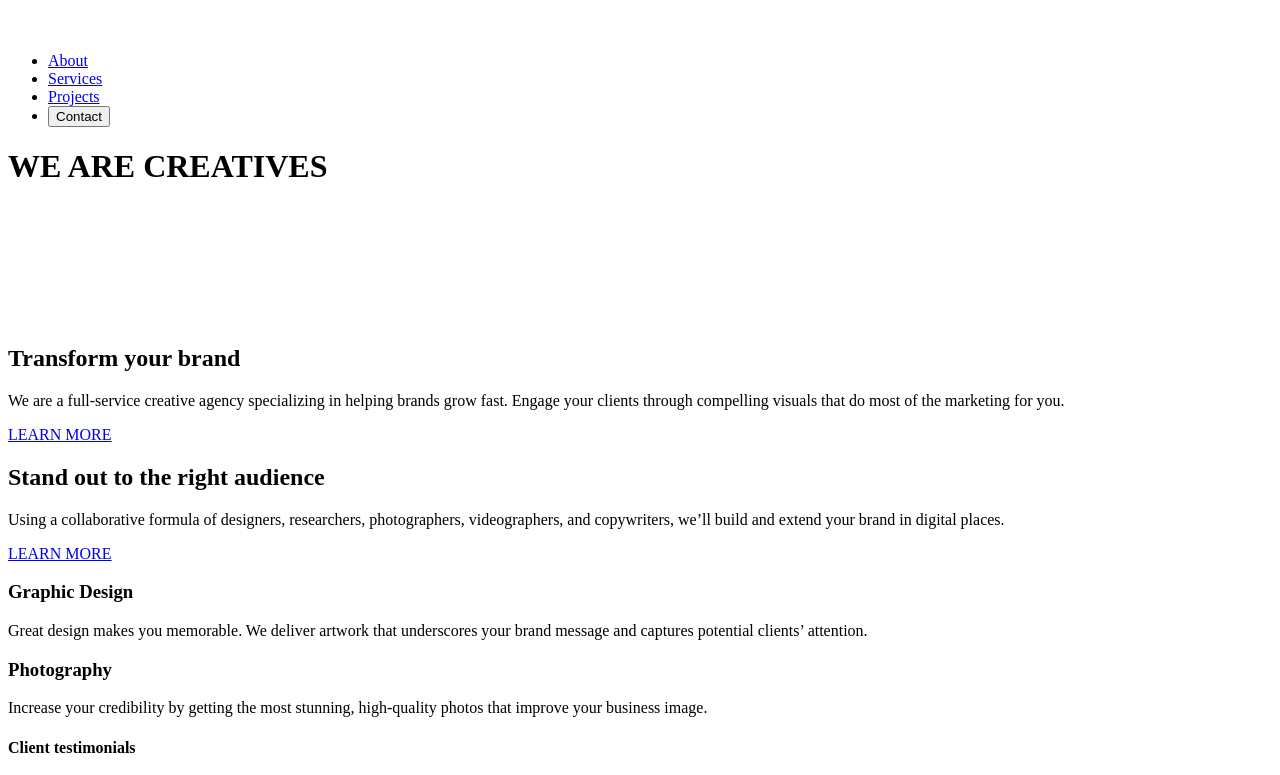
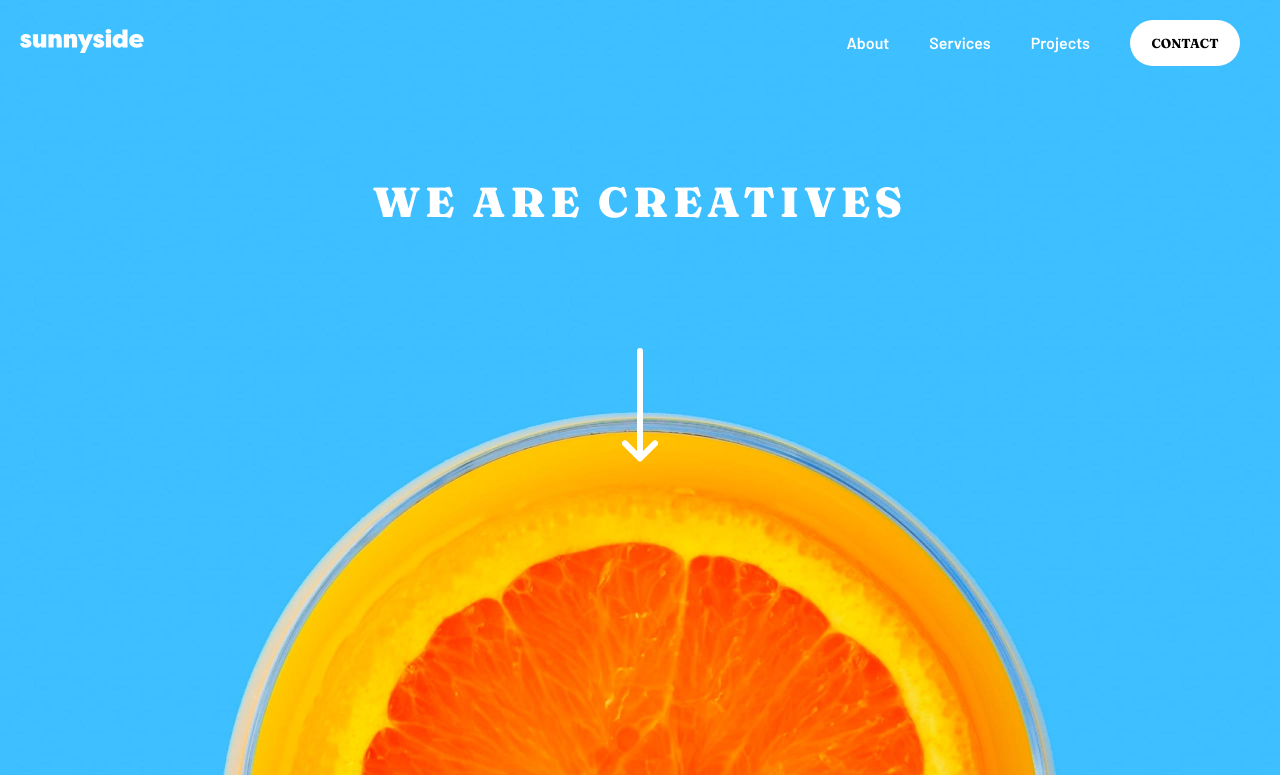
Before and after one commit to fvaldes0109/FM-Sunnyside-Agency-Page, a plain HTML site: page index.html in a window 1280 px wide. Shown: the top 775 px of the page. Drawn offline with Linux system fonts and the light colour scheme.

Commit message:
Add header styles

```diff
--- a/index.html
+++ b/index.html
@@ -12,6 +12,7 @@
 
   <title>Frontend Mentor | Sunnyside agency landing page</title>
 
+  <link rel="stylesheet" href="style.css">
   <style>
     .attribution { font-size: 11px; text-align: center; }
     .attribution a { color: hsl(228, 45%, 44%); }
@@ -27,7 +28,7 @@
         <li><a href="#">About</a></li>
         <li><a href="#">Services</a></li>
         <li><a href="#">Projects</a></li>
-        <li><a href="#"><button>Contact</button></a></li>
+        <li><a href="#"><button>CONTACT</button></a></li>
       </ul>
     </nav>
     <div class="sub-header">
--- /dev/null
+++ b/style.css
@@ -0,0 +1,67 @@
+* {
+    margin: 0;
+    padding: 0;
+}
+
+header {
+    background-image: url('./images/desktop/image-header.jpg');
+    height: 800px;
+    /* background-repeat: no-repeat; */
+    background-size: cover;
+    background-position: center;
+}
+
+nav {
+    display: flex;
+    justify-content: space-between;
+    align-items: center;
+    padding: 20px;
+}
+
+ul {
+    display: flex;
+    align-items: center;
+}
+
+li {
+    display: block;
+    margin: 0 20px;
+}
+
+li a {
+    font-family: Barlow;
+    color: white;
+    text-decoration: none;
+}
+
+button {
+    height: 46px;
+    font-family: Fraunces;
+    font-size: 13px;
+    border-radius: 23px;
+    width: 110px;
+    border: 0;
+    background-color: white;
+    transition: background-color 0.1s, color 0.1s;
+}
+
+button:hover {
+    cursor: pointer;
+    background-color: #6fcfff;
+    color: white;
+}
+
+.sub-header {
+    display: flex;
+    flex-direction: column;
+    align-items: center;
+}
+
+h1 {
+    color: white;
+    font-family: Fraunces;
+    font-weight: 900;
+    margin: 90px 0 120px;
+    font-size: 42px;
+    letter-spacing: 5px;
+}
```
